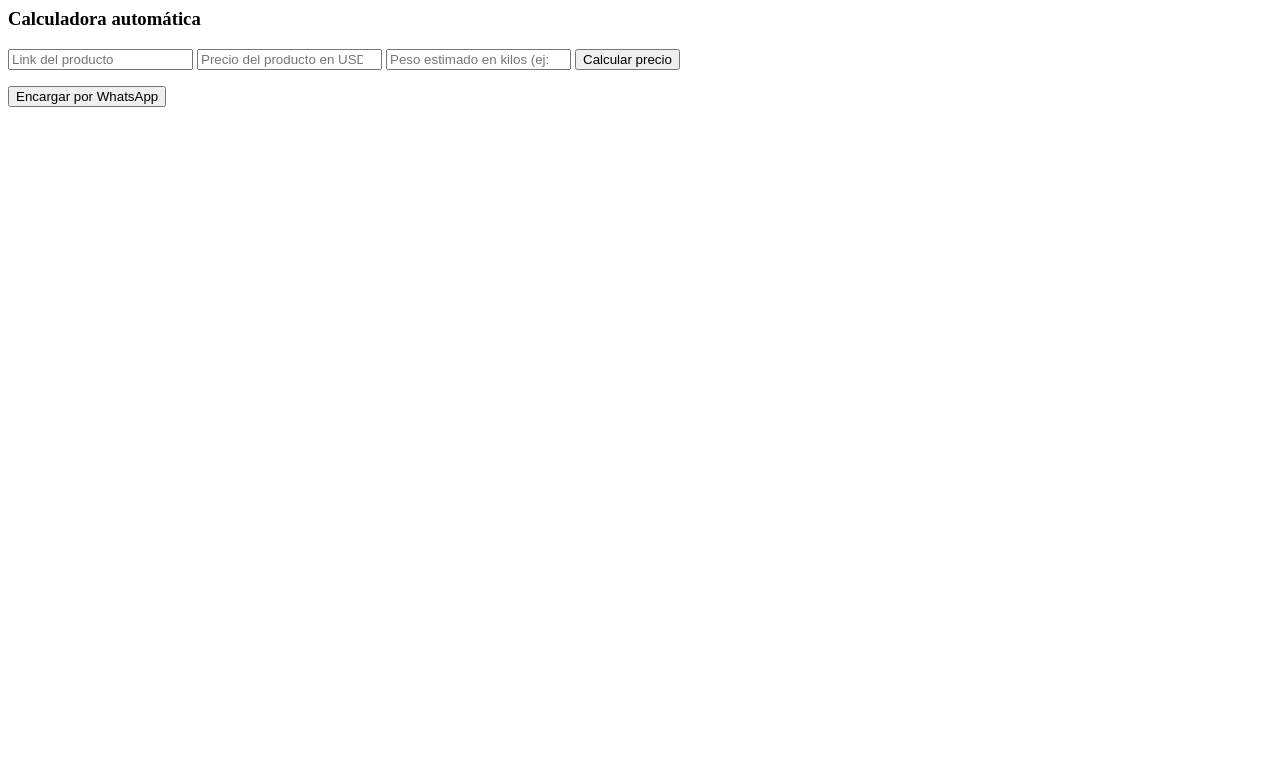
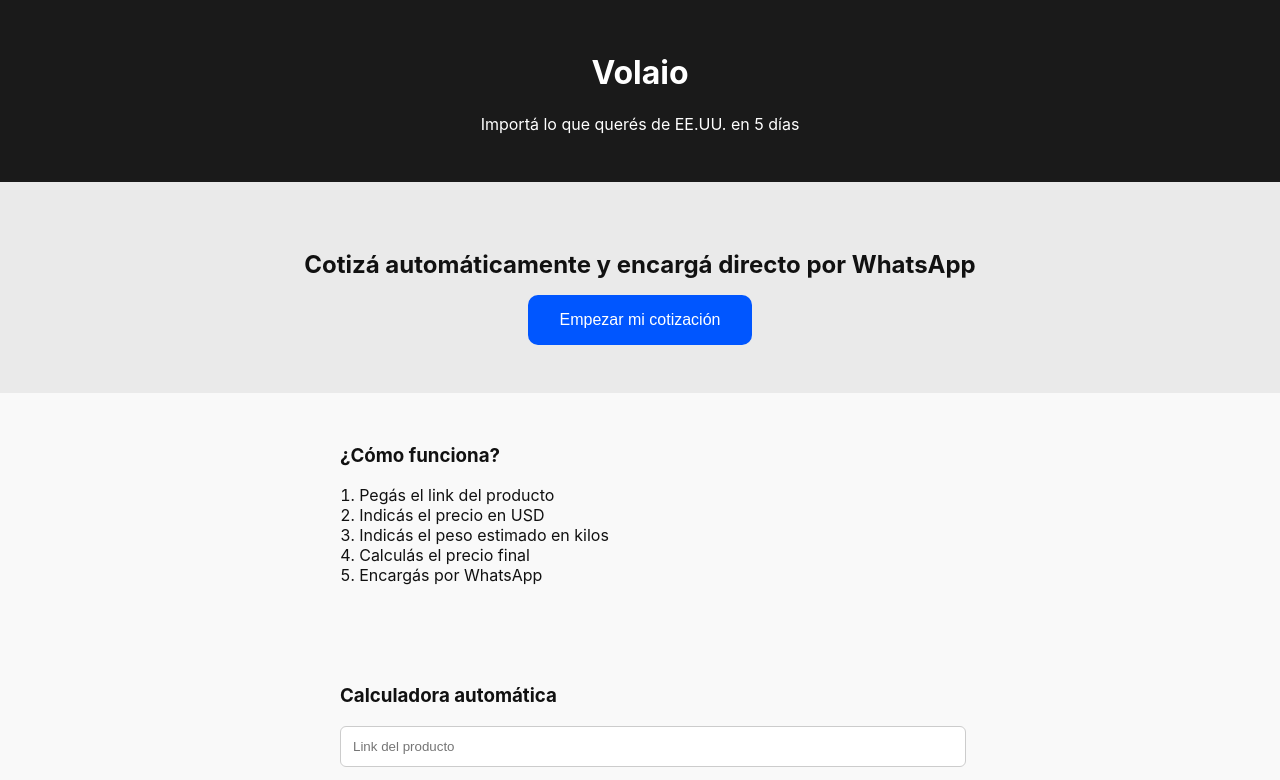
Before and after one commit to volaio/volaio, a plain HTML site: page index.html in a window 1280 px wide. Shown: the top 780 px of the page. Drawn offline with Linux system fonts and the light colour scheme.

Commit message:
Update index.html

```diff
--- a/index.html
+++ b/index.html
@@ -1,3 +1,35 @@
+<!DOCTYPE html>
+<html lang="es">
+<head>
+  <meta charset="UTF-8" />
+  <meta name="viewport" content="width=device-width, initial-scale=1.0"/>
+  <title>Volaio — Importaciones desde EE.UU.</title>
+  <link rel="stylesheet" href="style.css" />
+</head>
+<body>
+  <header>
+    <h1>Volaio</h1>
+    <p>Importá lo que querés de EE.UU. en 5 días</p>
+  </header>
+
+  <section class="hero">
+    <h2>Cotizá automáticamente y encargá directo por WhatsApp</h2>
+    <button onclick="document.getElementById('calculator').scrollIntoView({ behavior: 'smooth' })">
+      Empezar mi cotización
+    </button>
+  </section>
+
+  <section class="steps">
+    <h3>¿Cómo funciona?</h3>
+    <ol>
+      <li>Pegás el link del producto</li>
+      <li>Indicás el precio en USD</li>
+      <li>Indicás el peso estimado en kilos</li>
+      <li>Calculás el precio final</li>
+      <li>Encargás por WhatsApp</li>
+    </ol>
+  </section>
+
   <section class="calculator" id="calculator">
     <h3>Calculadora automática</h3>
     <input type="url" placeholder="Link del producto">
@@ -9,3 +41,12 @@
       <button>Encargar por WhatsApp</button>
     </a>
   </section>
+
+  <footer>
+    <p><strong>Volaio</strong> — Importaciones personales, sin complicaciones.</p>
+    <p>WhatsApp: +54 9 11 2631 0568 — Instagram: @volaio</p>
+  </footer>
+
+  <script src="script.js"></script>
+</body>
+</html>
```
Lines whose indentation alone changed are shown as unchanged.
